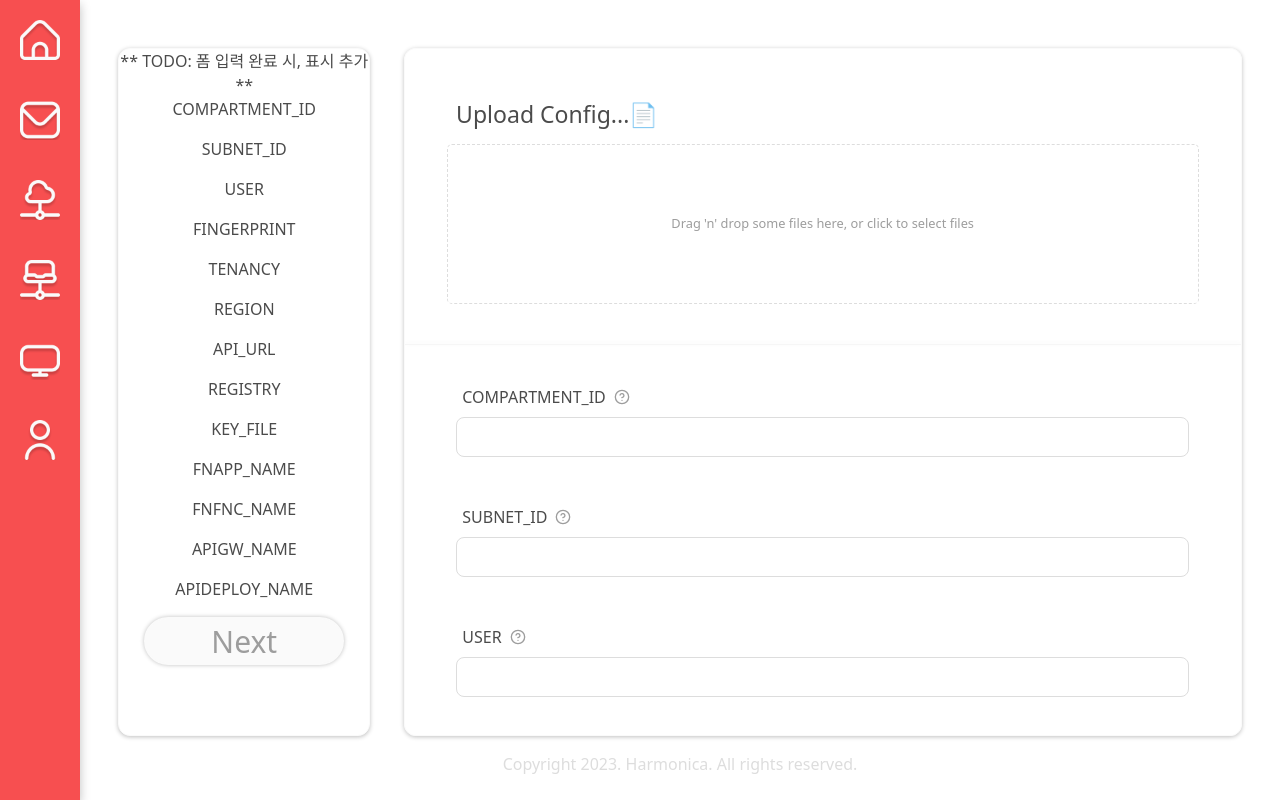
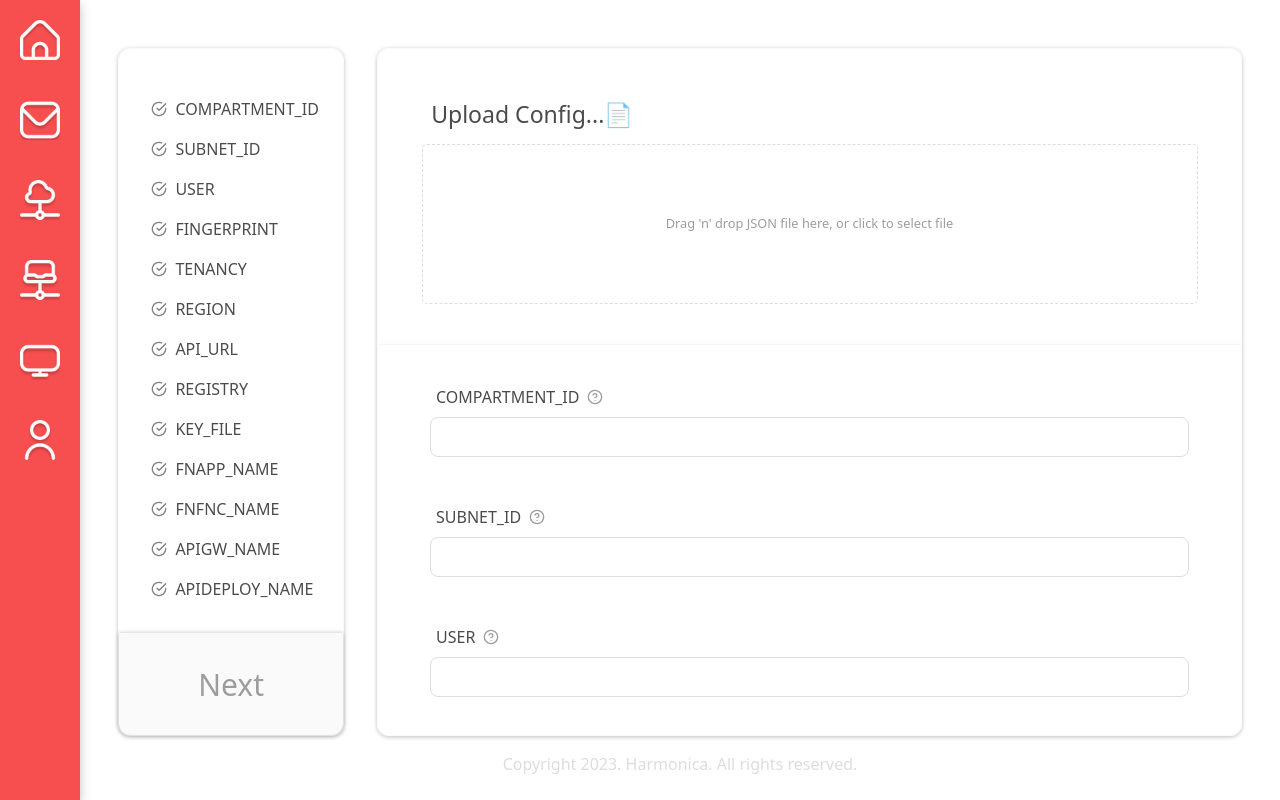
Before and after one commit to Harmonica-OIDC2023/harmonica-web, a React (Create React App) app: page /auth in a window 1280 px wide. Built offline with nearby package versions, Linux system fonts and the light colour scheme.

Commit message:
[feat/#15] :sparkles: Add: Index Bar

```diff
--- a/src/pages/Auth.tsx
+++ b/src/pages/Auth.tsx
@@ -6,6 +6,7 @@ import './Main.css';
 import NextButton from '../components/NextButton';
 import { useDropzone } from 'react-dropzone';
 import Hr from '../components/Hr';
+import { FiCheckCircle } from 'react-icons/fi';
 
 interface FormData {
 	compartment_id: string;
@@ -86,43 +87,66 @@ const Auth = () => {
 		setIsFormComplete(isComplete);
 	}, [formData]);
 
+	const items = [
+		"COMPARTMENT_ID",
+		"SUBNET_ID",
+		"USER",
+		"FINGERPRINT",
+		"TENANCY",
+		"REGION",
+		"API_URL",
+		"REGISTRY",
+		"KEY_FILE",
+		"FNAPP_NAME",
+		"FNFNC_NAME",
+		"APIGW_NAME",
+		"APIDEPLOY_NAME"
+	];
+
+	const idxStyle = {
+		display: 'flex',
+		width: '100%',
+		height: '5vh',
+		TextAlign: 'left',
+		paddingInline: '1.5rem',
+		alignItems: 'center',
+	}
+
 	return (
 		<div className="screen">
-			<ItemBlock style={{ width: '30%', display: 'flex', flexDirection: 'column', }}>
-				<div
-					style={{ display: 'flex', flexDirection: 'column', width: '100%', height: '100%'}}
-				>
-					** TODO: 폼 입력 완료 시, 표시 추가 **
-					<p>COMPARTMENT_ID</p>
-					<p>SUBNET_ID</p>
-					<p>USER</p>
-					<p>FINGERPRINT</p>
-					<p>TENANCY</p>
-					<p>REGION</p>
-					<p>API_URL</p>
-					<p>REGISTRY</p>
-					<p>KEY_FILE</p>
-					<p>FNAPP_NAME</p>
-					<p>FNFNC_NAME</p>
-					<p>APIGW_NAME</p>
-					<p>APIDEPLOY_NAME</p>
+			<ItemBlock style={{ flex: 1, display: 'flex', flexDirection: 'column'}}>
+				<div style={{ display: 'flex', flexDirection: 'column', width: '100%', height: '100%', paddingBlock: '5vh 3vh'}}>
+					{items.map((item, index) => {
+						const value = formData[item.toLowerCase() as keyof FormData];
+						const isFile = value instanceof File;
+						const isNonEmptyString = typeof value === 'string' && value !== '';
+						return (
+							<div key={index} style={idxStyle}>
+								<FiCheckCircle
+									color={(isFile || isNonEmptyString) ? "green" : "gray"}
+									style={{ marginInline: '0.5rem'}}
+								/>
+								{item}
+							</div>
+						);
+					})}
 				</div>
 				<div
 					style={{
-						display: 'flex', flexDirection: 'column', width: '100%', height: '100%', alignItems: 'center'
+						display: 'flex', flexDirection: 'column', width: '100%', height: '100%', alignItems: 'center', justifyContent: 'center'
 					}}
 				>
 					<NextButton
 						disabled={!isFormComplete}
 						className={isFormComplete ? 'next-button-active' : 'next-button'}
 						onClick={nextHandler}
-						style={{width: '80%', height: '6vh', fontSize: '30px'}}
+						style={{width: '100%', height: '100%', fontSize: '30px', borderRadius: '0 0 12px 12px' }}
 					>
 						Next
 					</NextButton>
 				</div>
 			</ItemBlock>
-			<ItemBlock style={{ display: 'flex', flexDirection: 'column', height: '100%', overflow: 'auto'}}>
+			<ItemBlock style={{ display: 'flex', flex: 4, flexDirection: 'column', height: '100%', overflow: 'auto'}}>
 				<div className="form-container" style={{ display: 'flex', flexDirection: 'column', width: '100%', height: '100%', paddingBlock: '6vh'}}>
 					<div
 						style={{
@@ -159,7 +183,7 @@ const Auth = () => {
 							}}
 						>
 							<input {...getInputProps()} />
-    						<div>Drag 'n' drop some files here, or click to select files</div>
+    						<div>Drag 'n' drop JSON file here, or click to select file</div>
 						</div>
 					</div>
 					<Hr />
```
